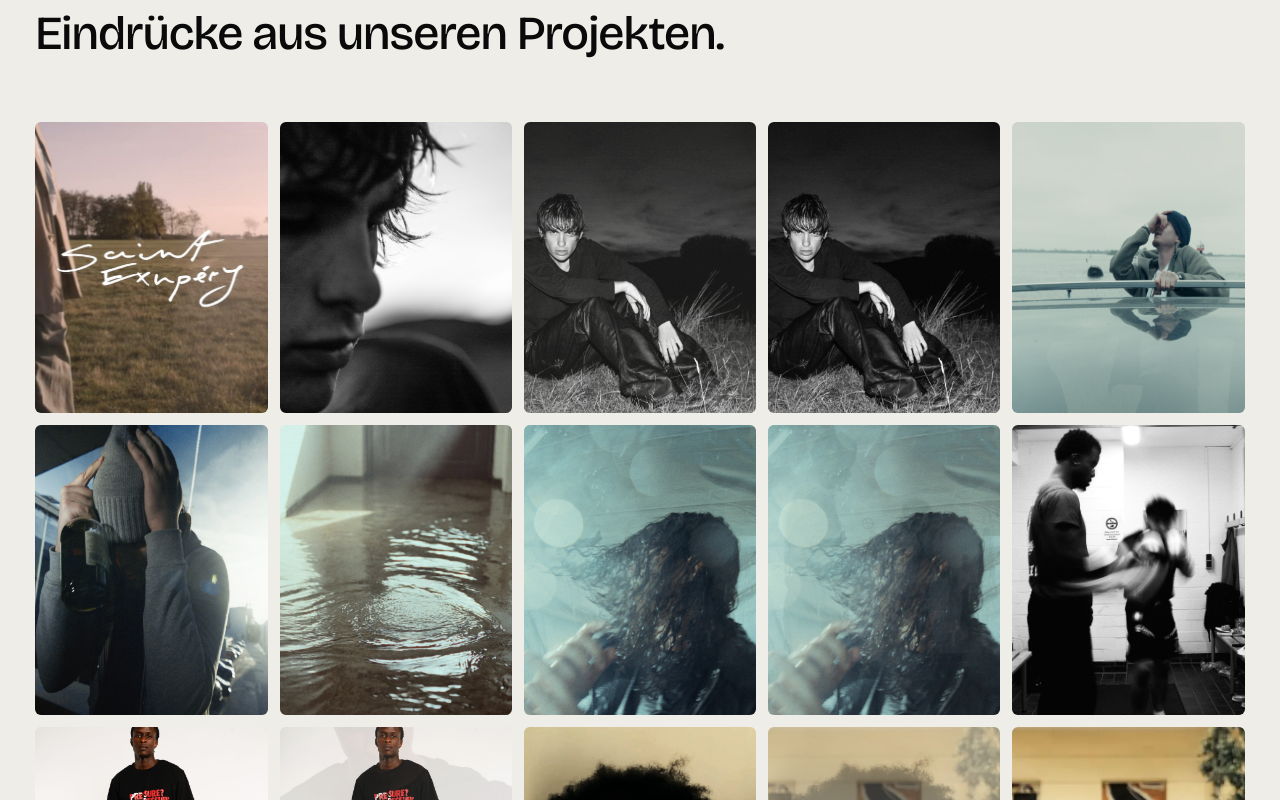
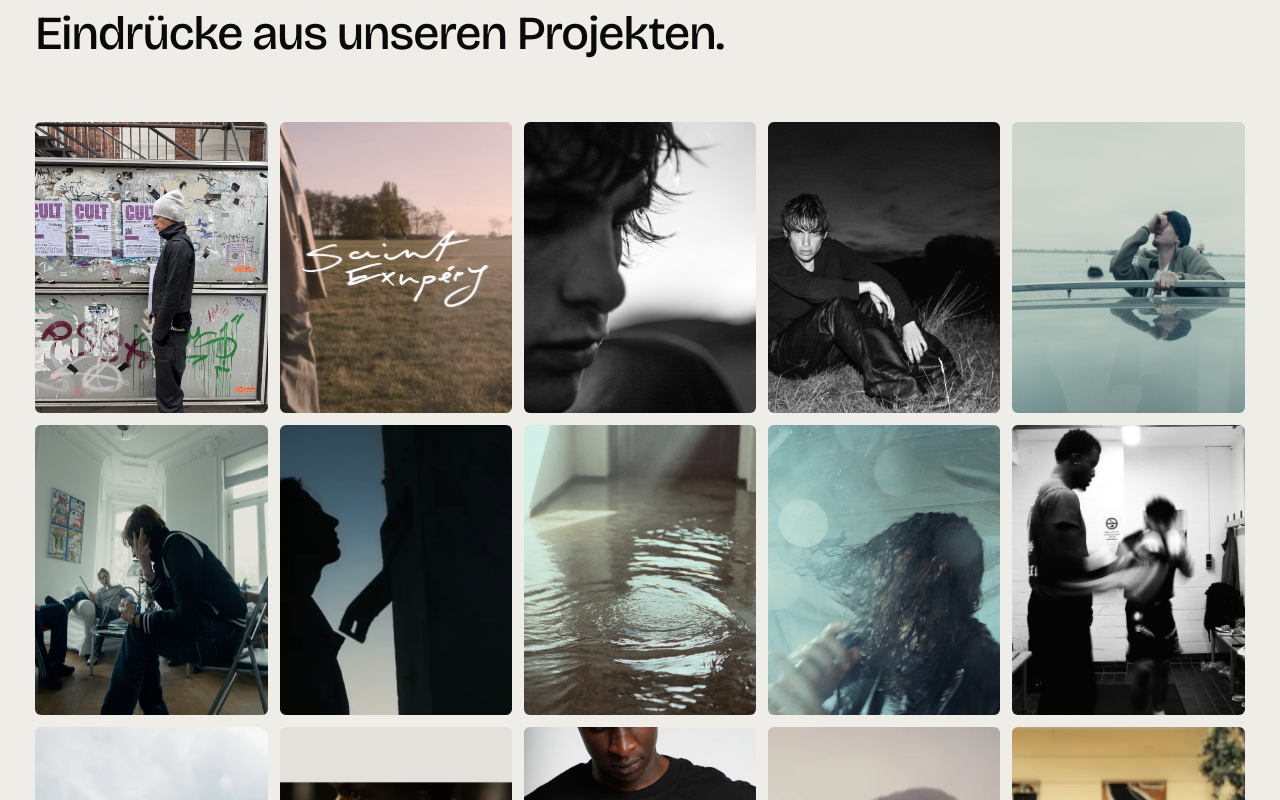
Before and after one commit to Louisvs2/culttwenty, a Next.js app: page / in a window 1280 px wide. Shown: the part 1860-2660 px from the top of the page. Built offline with nearby package versions, Linux system fonts and the light colour scheme.

Commit message:
Fix gallery: guarantee no duplicate image shown across cells

```diff
--- a/components/ui/CyclingGallery.tsx
+++ b/components/ui/CyclingGallery.tsx
@@ -1,6 +1,6 @@
 "use client";
 
-import { useEffect, useMemo, useState } from "react";
+import { useEffect, useRef, useState } from "react";
 import Image from "next/image";
 import { AnimatePresence, motion } from "framer-motion";
 import { cn } from "@/lib/utils";
@@ -13,10 +13,10 @@ interface CyclingGalleryProps {
 }
 
 /**
- * A grid of cells that independently cycle through a shared image pool and
- * cross-fade between them — a placeholder "wall" for project imagery before
- * real photos/videos exist. Designed so that later, swapping `images` for one
- * shared, site-wide pool turns this into the single combined gallery.
+ * A grid of cells that cross-fade through a shared image pool, coordinated
+ * from a single source of truth so the same image can never appear in two
+ * cells at once. One cell at a time gets reassigned to a random image that
+ * isn't currently shown anywhere else in the grid.
  */
 export function CyclingGallery({
   images,
@@ -24,18 +24,53 @@ export function CyclingGallery({
   cellCount = 16,
   className,
 }: CyclingGalleryProps) {
-  const cells = useMemo(
-    () =>
-      Array.from({ length: cellCount }, (_, i) => ({
-        id: i,
-        startIndex: images.length > 0 ? i % images.length : 0,
-        // Stagger cadence and phase per cell so the grid swaps organically
-        // instead of every tile flipping in lockstep.
-        intervalMs: 3200 + (i % 5) * 650,
-        delayMs: (i * 420) % 2400,
-      })),
-    [cellCount, images.length],
+  const count = Math.min(cellCount, images.length);
+
+  const [assignments, setAssignments] = useState<number[]>(() =>
+    Array.from({ length: count }, (_, i) => i),
   );
+
+  const assignmentsRef = useRef(assignments);
+  assignmentsRef.current = assignments;
+
+  useEffect(() => {
+    if (images.length <= count) return; // no spare images to rotate in
+
+    const prefersReducedMotion = window.matchMedia(
+      "(prefers-reduced-motion: reduce)",
+    ).matches;
+    if (prefersReducedMotion) return;
+
+    let timeoutId: number;
+
+    function scheduleNext() {
+      const delay = 900 + Math.random() * 1100;
+      timeoutId = window.setTimeout(() => {
+        const current = assignmentsRef.current;
+        const used = new Set(current);
+        const available = images
+          .map((_, idx) => idx)
+          .filter((idx) => !used.has(idx));
+
+        if (available.length > 0) {
+          const cellToUpdate = Math.floor(Math.random() * current.length);
+          const newImageIndex =
+            available[Math.floor(Math.random() * available.length)] ?? available[0];
+          if (newImageIndex !== undefined) {
+            const next = [...current];
+            next[cellToUpdate] = newImageIndex;
+            setAssignments(next);
+          }
+        }
+
+        scheduleNext();
+      }, delay);
+    }
+
+    scheduleNext();
+
+    return () => window.clearTimeout(timeoutId);
+  }, [images, count]);
 
   if (images.length === 0) return null;
 
@@ -46,55 +81,21 @@ export function CyclingGallery({
         className,
       )}
     >
-      {cells.map((cell) => (
-        <GalleryCell key={cell.id} images={images} alt={alt} {...cell} />
+      {assignments.map((imageIndex, cellId) => (
+        <GalleryCell key={cellId} src={images[imageIndex] ?? images[0]} alt={alt} />
       ))}
     </div>
   );
 }
 
-interface GalleryCellProps {
-  images: string[];
-  alt: string;
-  startIndex: number;
-  intervalMs: number;
-  delayMs: number;
-}
-
-function GalleryCell({ images, alt, startIndex, intervalMs, delayMs }: GalleryCellProps) {
-  const [index, setIndex] = useState(startIndex);
-
-  useEffect(() => {
-    if (images.length <= 1) return;
-
-    const prefersReducedMotion = window.matchMedia(
-      "(prefers-reduced-motion: reduce)",
-    ).matches;
-    if (prefersReducedMotion) return;
-
-    let intervalId: number | undefined;
-
-    const timeoutId = window.setTimeout(() => {
-      intervalId = window.setInterval(() => {
-        setIndex((prev) => (prev + 1) % images.length);
-      }, intervalMs);
-    }, delayMs);
-
-    return () => {
-      window.clearTimeout(timeoutId);
-      if (intervalId) window.clearInterval(intervalId);
-    };
-  }, [images.length, intervalMs, delayMs]);
-
-  const currentSrc = images[index] ?? images[0];
-
-  if (!currentSrc) return null;
+function GalleryCell({ src, alt }: { src?: string; alt: string }) {
+  if (!src) return null;
 
   return (
     <div className="relative aspect-[4/5] overflow-hidden rounded-md bg-ink/5">
       <AnimatePresence>
         <motion.div
-          key={`${index}-${currentSrc}`}
+          key={src}
           className="absolute inset-0"
           initial={{ opacity: 0 }}
           animate={{ opacity: 1 }}
@@ -102,7 +103,7 @@ function GalleryCell({ images, alt, startIndex, intervalMs, delayMs }: GalleryCe
           transition={{ duration: 1.2, ease: "easeInOut" }}
         >
           <Image
-            src={currentSrc}
+            src={src}
             alt={alt}
             fill
             sizes="(min-width: 1024px) 20vw, (min-width: 640px) 33vw, 50vw"
```
